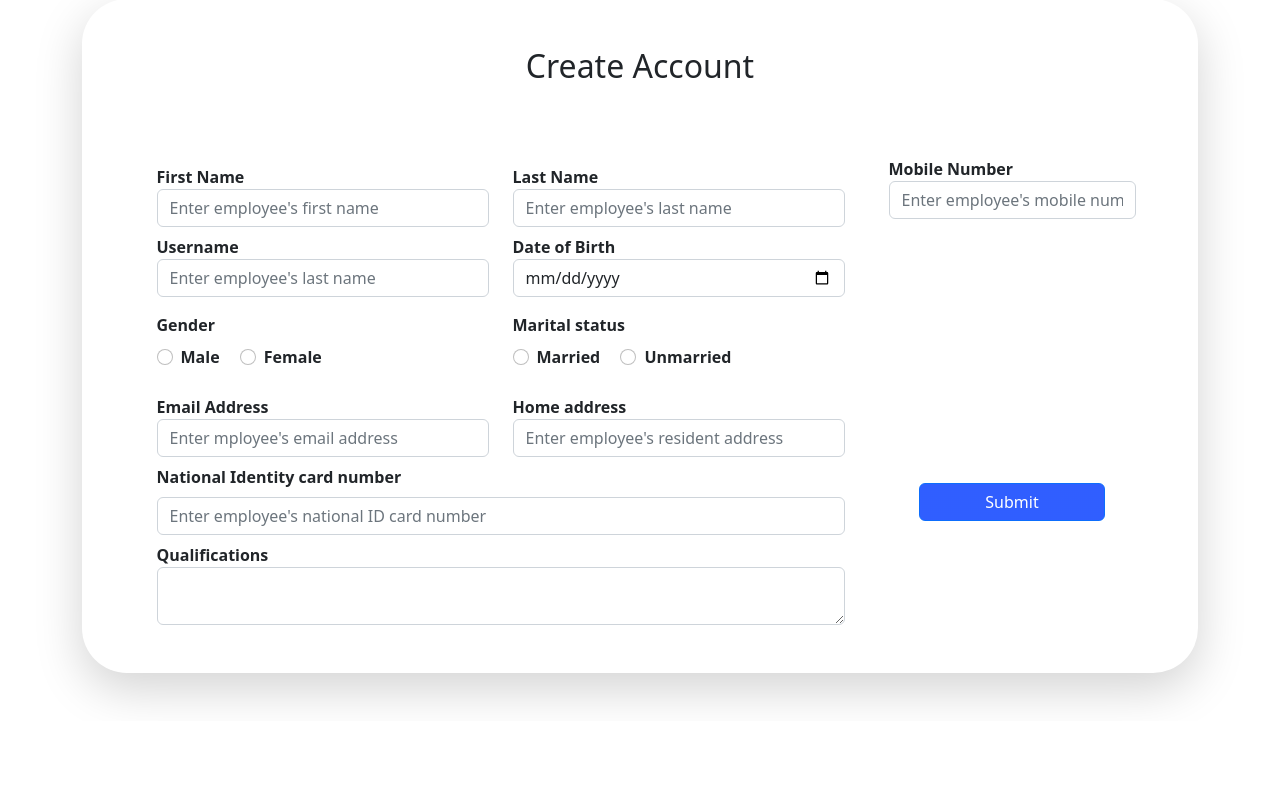
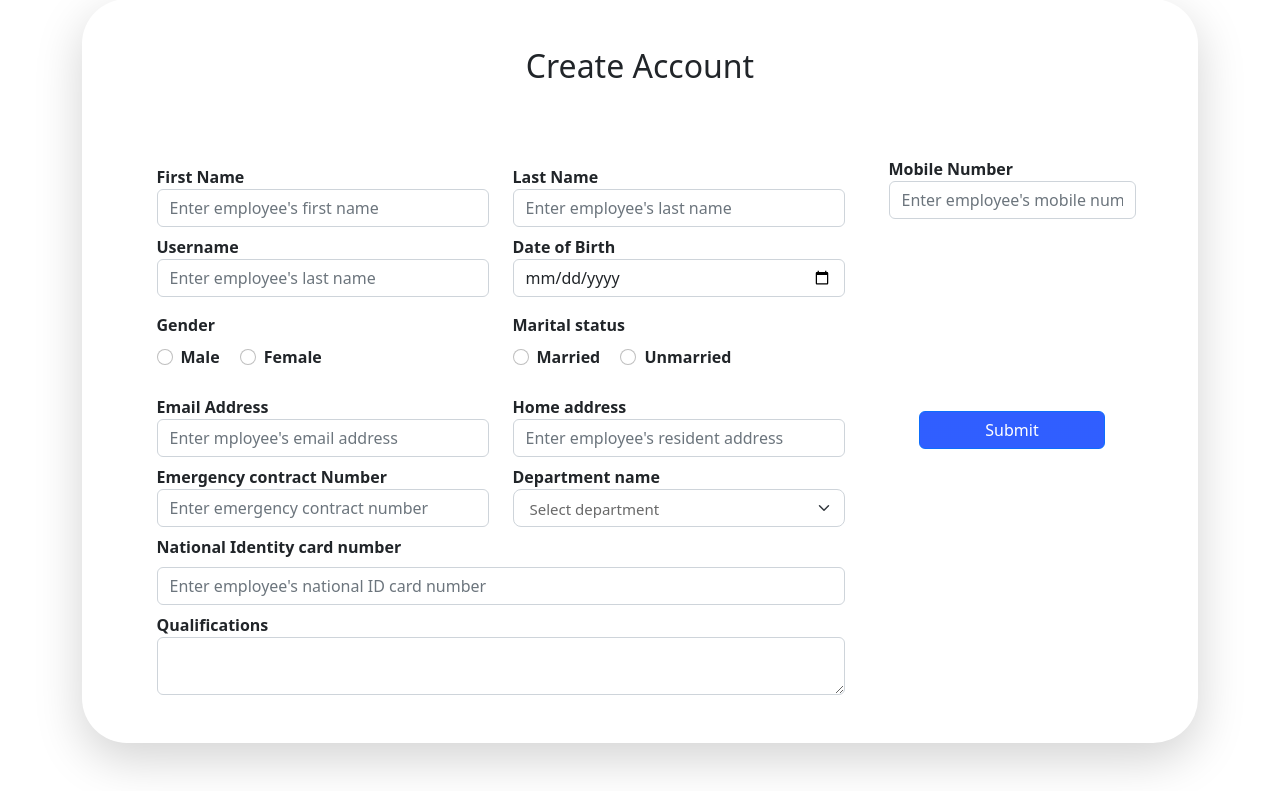
Before and after one commit to dinushaAsamarakoon/HRM_System-DBS, a PHP site: template app/views/register/addEmployee.php in a window 1280 px wide. Shown: the part 147-938 px from the top of the page. Before the commit the page ends 849 px from the top, so only its background shows below. Run offline with PHP 8.4, Linux system fonts and the light colour scheme; the template is opened without the code that fills it, so the values that code supplies are empty; some libraries are stand-ins or nearby versions.

Commit message:
added new input and select menu

```diff
--- a/app/views/register/addEmployee.php
+++ b/app/views/register/addEmployee.php
@@ -149,6 +149,24 @@
 <!--                        //dynamic forum elements-->
 
 
+
+                        <div class="row mt-2">
+                            <div class="col-md-6"><label class="labels">Emergency contract Number</label><input type="text"
+                                                                                                     name="emergency_contract"
+                                                                                                     class="form-control"
+                                                                                                     value=""
+                                                                                                     placeholder="Enter emergency contract number">
+                            </div>
+                            <div class="col-md-6">
+                                    <label class="labels">Department name </label><br>
+                                    <select class="form-select form-select-lg" name="dept_name"
+                                            aria-label=".form-select-lg example" style="height: 38px;font-size: 15px; color: dimgrey">
+                                        <option value="" >Select department</option>
+                                        <option value=""></option>
+
+                                    </select>
+                            </div>
+                        </div>
                         <div class="row mt-2">
                             <div class="col-md-12">
                                 <label for=" Idnumber" class="form-label">National Identity card number</label>
@@ -194,7 +212,7 @@
                                     <label class="labels">Select <?php echo $attribute; ?></label><br>
                                     <select class="form-select form-select-lg" name="<?php echo $attribute; ?>"
                                             aria-label=".form-select-lg example" style="height: 38px;font-size: 15px; color: dimgrey">
-                                        <option value="" selected>select from <?php echo $attribute; ?> menu</option>
+                                        <option value="" selected>Select from <?php echo $attribute; ?> menu</option>
                                         <?php
                                         foreach ($val_array as $val) {
                                             ?>
@@ -208,7 +226,7 @@
                                 </div>
                             </div>
                         <?php } ?>
-                        <br> <br> <br> <br> <br> <br> <br> <br> <br>
+                        <br> <br> <br> <br> <br> <br>
                         <div class="row mt-5 ">
                             <div class="col-md-12 d-flex justify-content-center" >
                                 <button type="submit" class="btn btn-primary w-75" name="submit" style=" background: rgb(2,0,36);background: linear-gradient(90deg, rgba(2,0,36,1) 0%, rgba(9,9,121,1) 0%, rgba(93,13,220,0.5691410353203781) 0%, rgba(0,57,255,0.8128385143119747) 0%); ">Submit</button>
```
